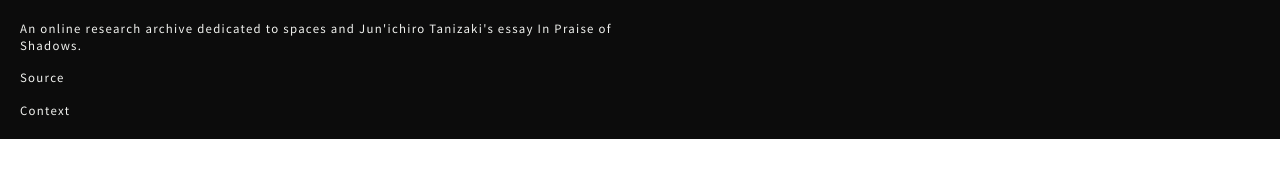
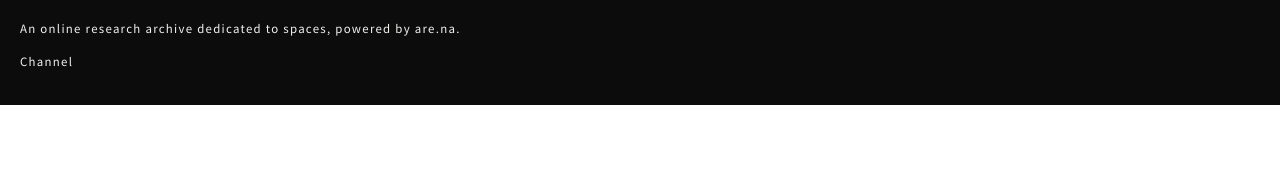
Before and after one commit to et0and/praiseofshado.ws, a plain HTML site: page index.html in a window 1280 px wide. Both pictures are taken after a click on the link "ABOUT". Drawn offline with nearby package versions, Linux system fonts and the light colour scheme; no server answers.

Commit message:
Update index.html

```diff
--- a/index.html
+++ b/index.html
@@ -36,11 +36,10 @@
   </div>
 
   <div class="submit-container">
-    <p class="acumin-main">An online research archive dedicated to spaces and Jun'ichiro Tanizaki's essay <i>In Praise of Shadows</i>.</p>
+    <p class="acumin-main">An online research archive dedicated to spaces, powered by are.na.</p>
     <br>
-    <p class="acumin-main"><a href="https://www.are.na/tom-y/poetics-of-space-gvdouhcpye0">Source</a></p>
+    <p class="acumin-main"><a href="https://www.are.na/tom-y/poetics-of-space-gvdouhcpye0">Channel</a></p>
     <br>
-    <p class="acumin-main"><a href="https://en.wikipedia.org/wiki/In_Praise_of_Shadows">Context</a></p>
   </div>
 
   <div class="content-flex-container">
```
